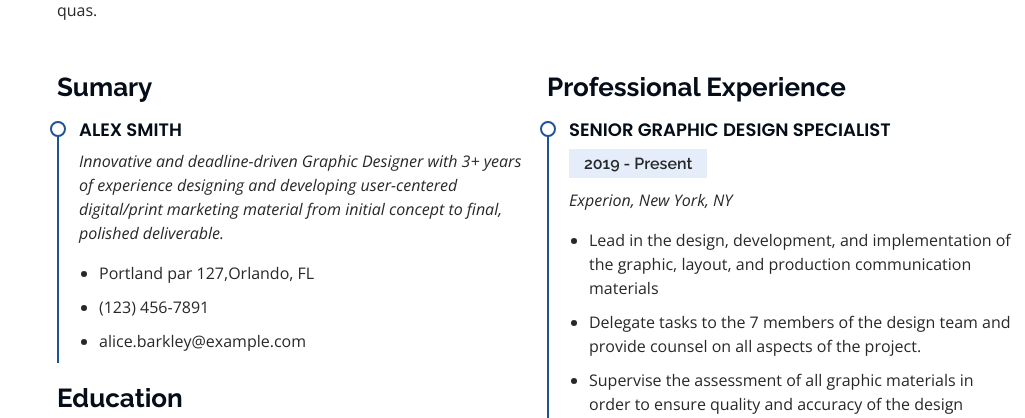
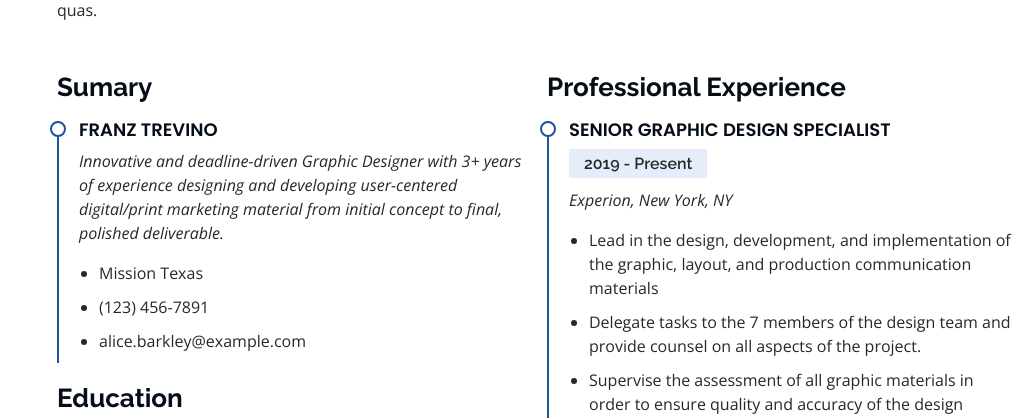
Before and after one commit to Franz1229/Intro_to_CS, a Flask app: page / in a window 1280 px wide. Shown: the part 2638-3056 px from the top of the page, without its empty margins (255-1280 px from the left). Run offline with Flask 2, Linux system fonts and the light colour scheme; some libraries are stand-ins or nearby versions.

Commit message:
change names

```diff
--- a/templates/index.html
+++ b/templates/index.html
@@ -253,10 +253,10 @@
           <div class="col-lg-6" data-aos="fade-up">
             <h3 class="resume-title">Sumary</h3>
             <div class="resume-item pb-0">
-              <h4>Alex Smith</h4>
+              <h4>Franz Trevino</h4>
               <p><em>Innovative and deadline-driven Graphic Designer with 3+ years of experience designing and developing user-centered digital/print marketing material from initial concept to final, polished deliverable.</em></p>
               <ul>
-                <li>Portland par 127,Orlando, FL</li>
+                <li>Mission Texas</li>
                 <li>(123) 456-7891</li>
                 <li>alice.barkley@example.com</li>
               </ul>
```
